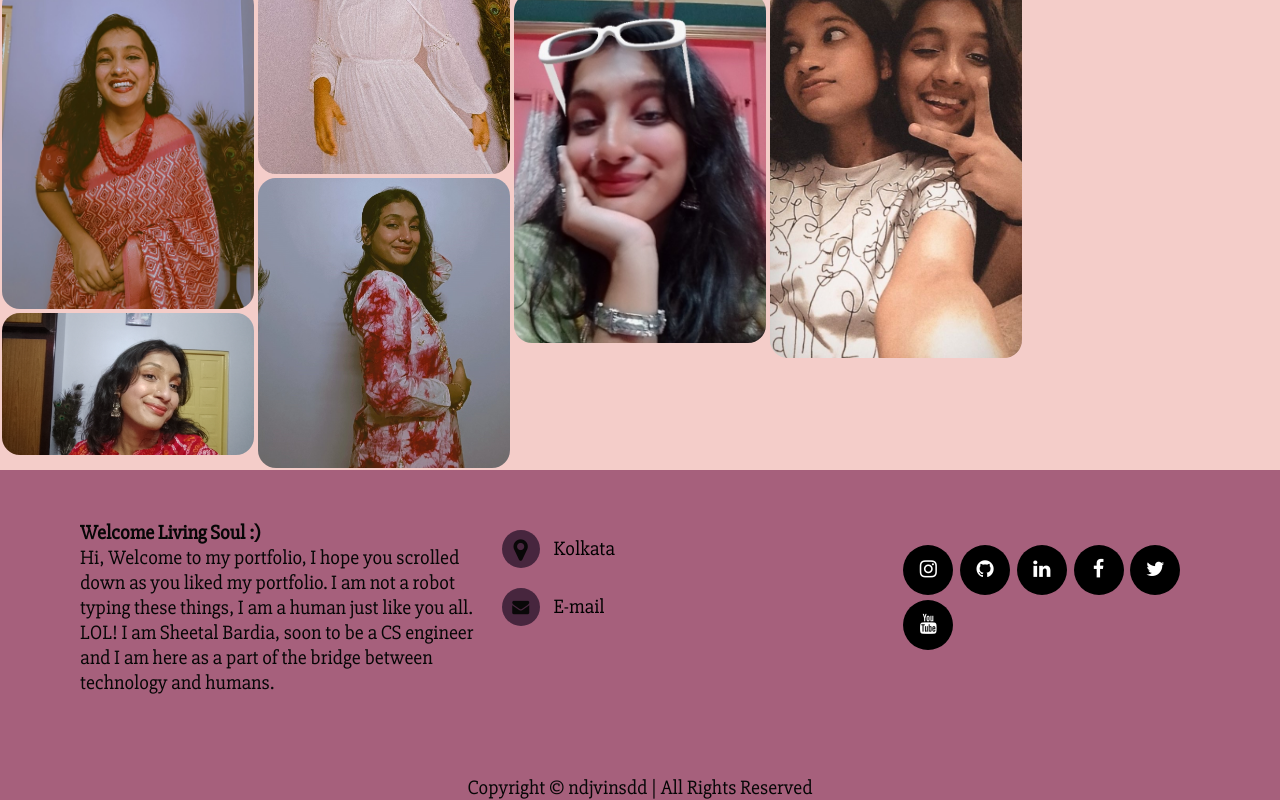
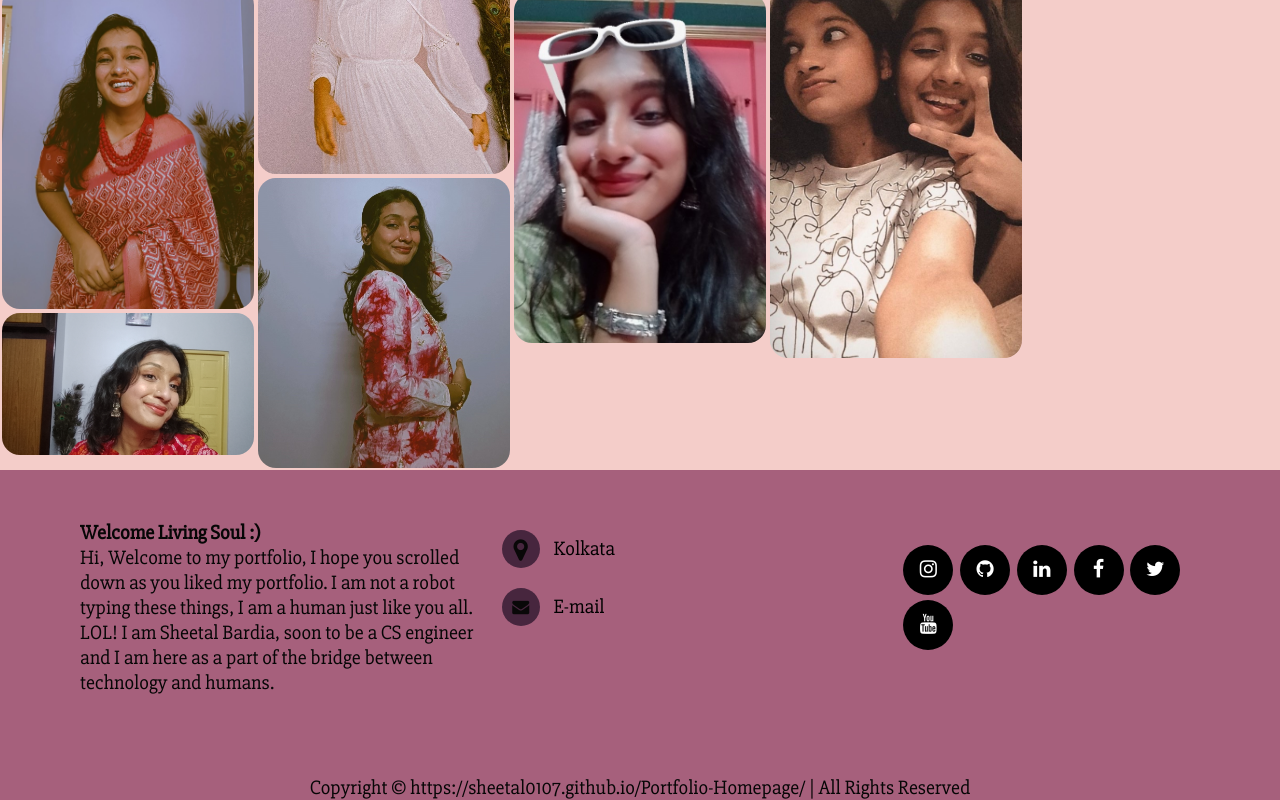
Before and after one commit to Sheetal0107/Portfolio-Gallery, a plain HTML site: page index.html in a window 1280 px wide. Shown: the part 3042-3842 px from the top of the page. Drawn offline with nearby package versions, Linux system fonts and the light colour scheme.

Commit message:
Update index.html

```diff
--- a/index.html
+++ b/index.html
@@ -528,7 +528,7 @@
         </div>
     </div>
     <div class="footer2">
-        <p class="footer-copyright">Copyright &#169; ndjvinsdd | All Rights Reserved</p>
+        <p class="footer-copyright">Copyright &#169; https://sheetal0107.github.io/Portfolio-Homepage/ | All Rights Reserved</p>
     </div>
 </footer>
 
```
